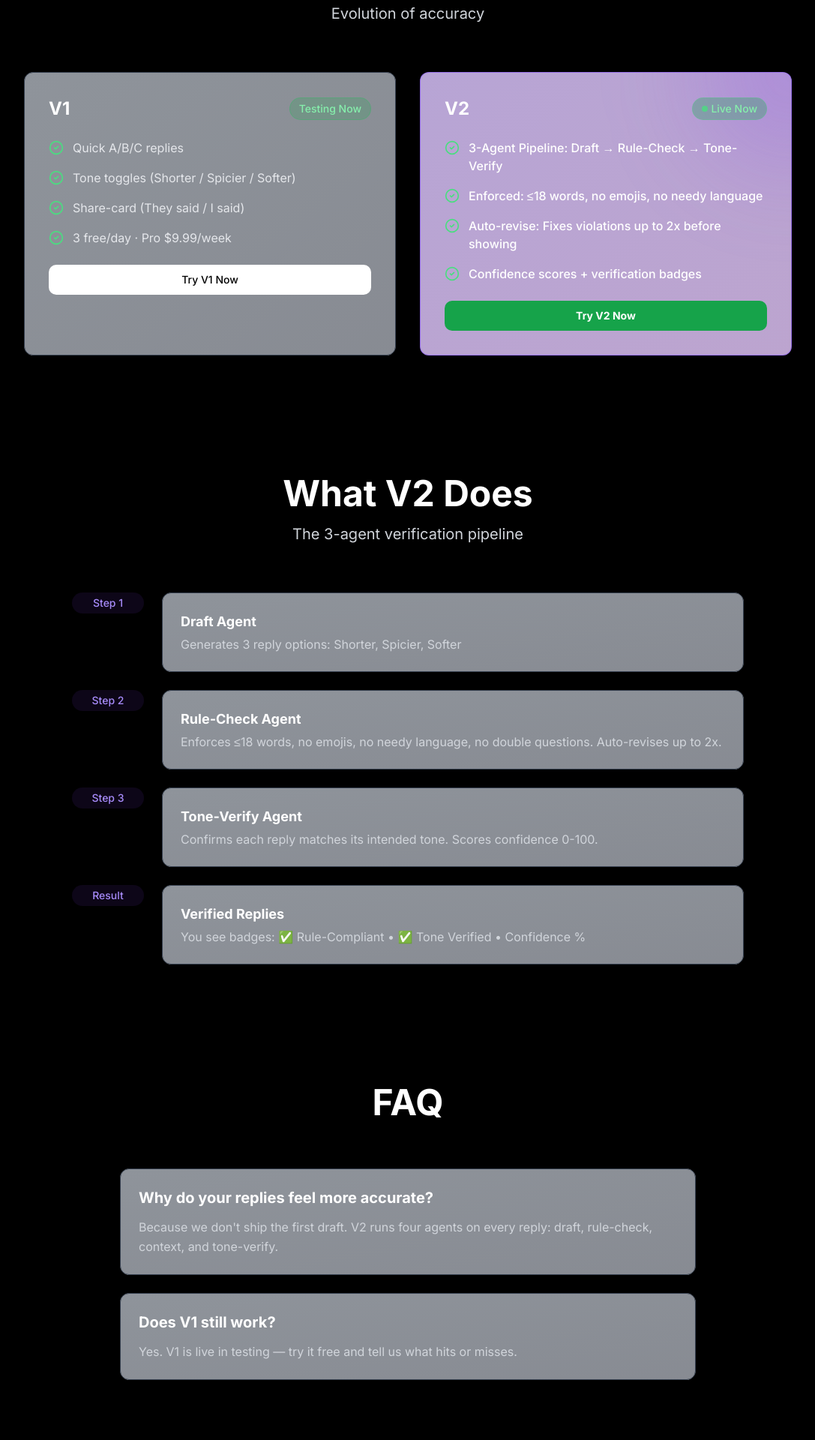
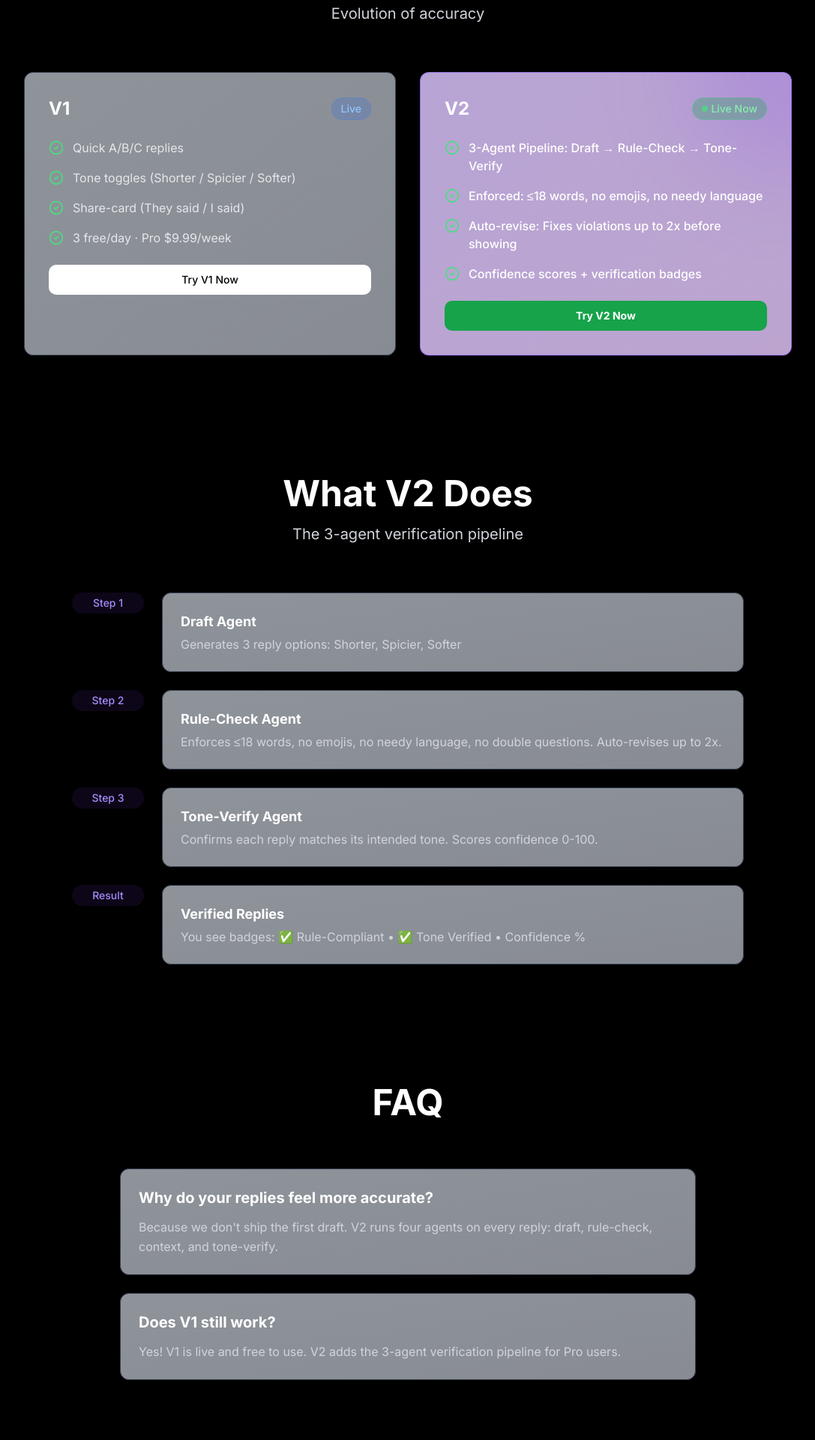
Before and after one commit to gulalabs1-droid/TextWingman, a Next.js app: page /v2 in a window 1280 px wide. Shown: the part 1720-3640 px from the top of the page at 75% size, without its empty margins (96-1183 px from the left). Built offline with nearby package versions, Linux system fonts and the light colour scheme; no server answers.

Commit message:
Update V1 status to Live, feature V2 on homepage as premier technology

```diff
--- a/app/page.tsx
+++ b/app/page.tsx
@@ -37,9 +37,9 @@ export default function HomePage() {
       {/* Hero Section */}
       <section className="container mx-auto px-4 py-12 md:py-16 text-center">
         <div className="max-w-3xl mx-auto space-y-6 md:space-y-8">
-          <div className="inline-flex items-center gap-2 bg-white/10 backdrop-blur text-white px-4 py-2 rounded-full text-sm font-medium border border-white/20">
+          <div className="inline-flex items-center gap-2 bg-green-500/20 backdrop-blur text-green-300 px-4 py-2 rounded-full text-sm font-medium border border-green-500/30">
             <Sparkles className="h-4 w-4" />
-            AI-Powered Text Replies
+            V2 Live — 3-Agent Verified Replies
           </div>
 
           <p className="text-lg md:text-xl text-purple-200 font-medium">
@@ -52,7 +52,7 @@ export default function HomePage() {
           </h1>
 
           <p className="text-lg md:text-xl text-white/80 max-w-2xl mx-auto">
-            Paste any DM or message and instantly get 3 perfect replies. Choose your vibe: Shorter, Spicier, or Softer.
+            Paste any DM and get 3 verified replies. Our V2 pipeline drafts, rule-checks (≤18 words, no emojis, no needy text), and tone-verifies every response.
           </p>
 
           <div className="flex flex-col sm:flex-row gap-4 justify-center">
--- a/app/v2/page.tsx
+++ b/app/v2/page.tsx
@@ -292,8 +292,8 @@ export default function V2TeaserPage() {
                 <CardContent className="p-8">
                   <div className="flex items-center justify-between mb-6">
                     <h3 className="text-2xl font-bold text-white">V1</h3>
-                    <span className="px-3 py-1 rounded-full bg-green-600/20 text-green-300 text-sm font-medium border border-green-500/30">
-                      Testing Now
+                    <span className="px-3 py-1 rounded-full bg-blue-600/20 text-blue-300 text-sm font-medium border border-blue-500/30">
+                      Live
                     </span>
                   </div>
                   <ul className="space-y-4">
@@ -418,7 +418,7 @@ export default function V2TeaserPage() {
               },
               {
                 q: 'Does V1 still work?',
-                a: 'Yes. V1 is live in testing — try it free and tell us what hits or misses.'
+                a: 'Yes! V1 is live and free to use. V2 adds the 3-agent verification pipeline for Pro users.'
               }
             ].map((item, idx) => (
               <motion.div key={idx} variants={fadeIn}>
```
